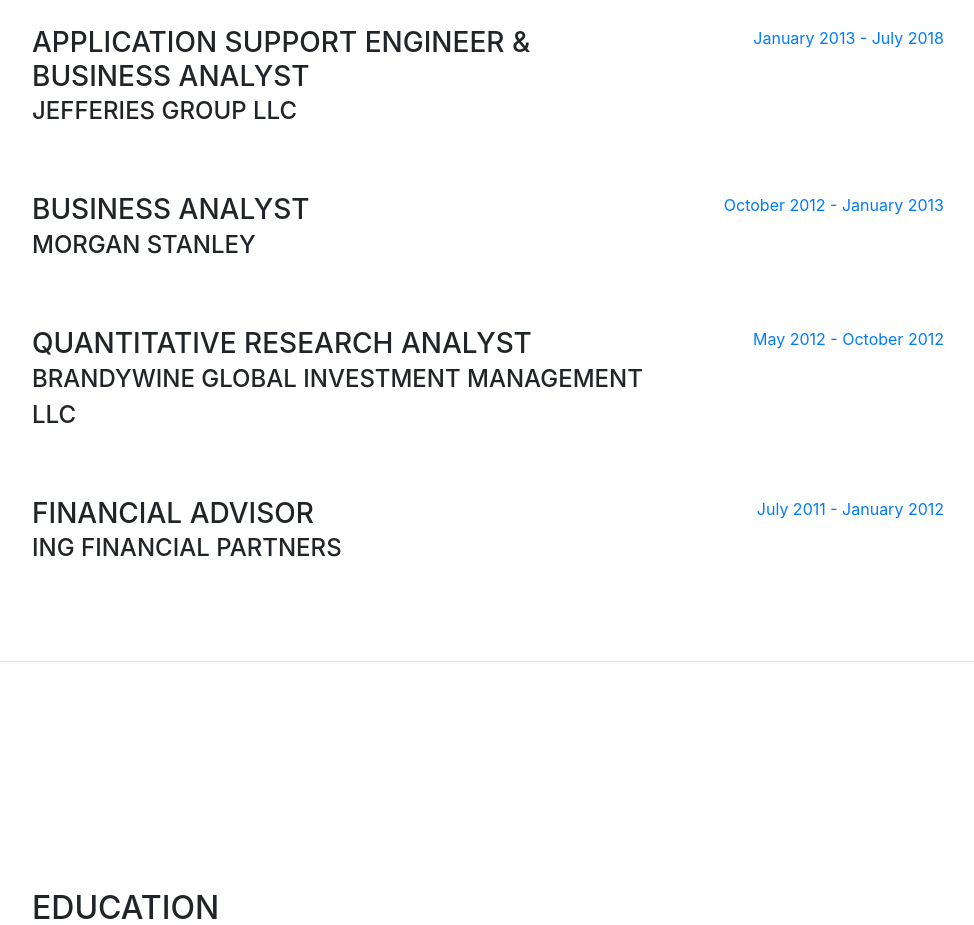
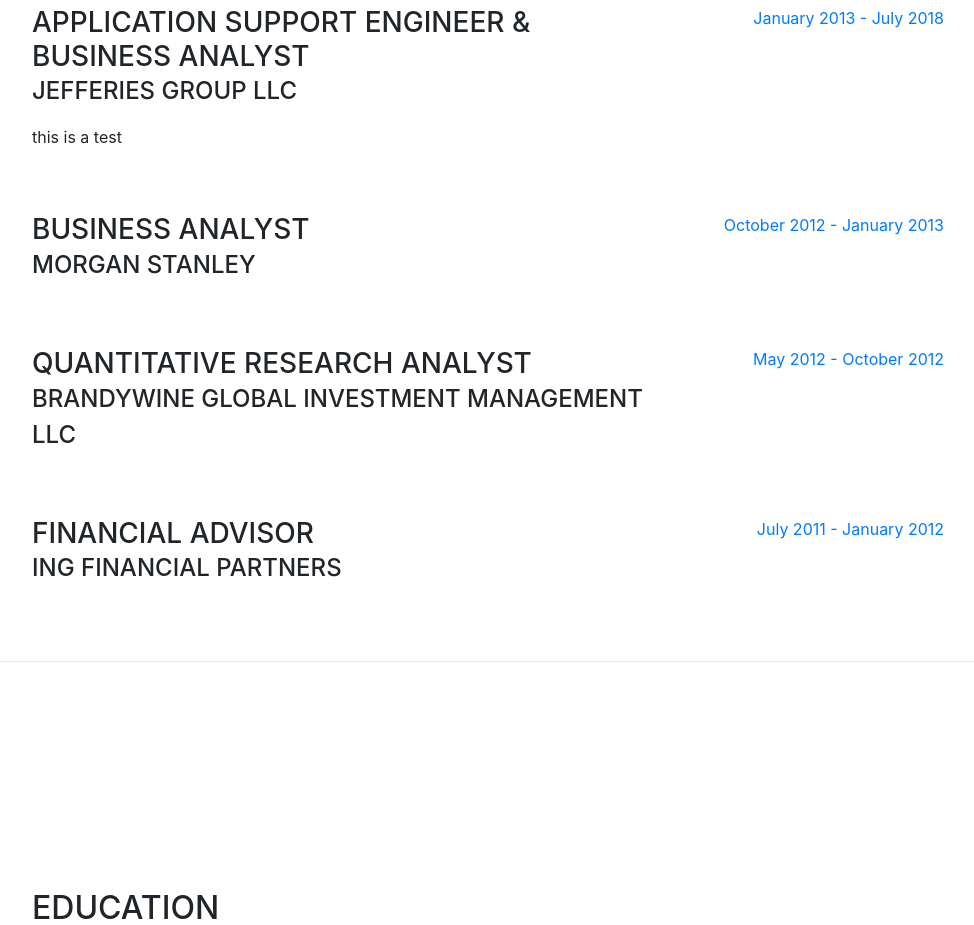
Before and after one commit to TK8771/resume, a website with bundled scripts: page index.html in a window 1280 px wide. Shown: the part 940-1865 px from the top of the page, without its empty margins (288-1262 px from the left). Built offline with nearby package versions, Linux system fonts and the light colour scheme; a web font is replaced by a local one.

Commit message:
updating tab description and testing experience section

```diff
--- a/index.html
+++ b/index.html
@@ -8,7 +8,7 @@
     <meta name="description" content="">
     <meta name="author" content="">
 
-    <title>Resume - Start Bootstrap Theme</title>
+    <title>Thomas Kelly - Resume site</title>
 
     <!-- Bootstrap core CSS -->
     <link href="vendor/bootstrap/css/bootstrap.min.css" rel="stylesheet">
@@ -97,7 +97,7 @@
             <div class="resume-content mr-auto">
               <h3 class="mb-0">Application Support Engineer & Business Analyst</h3>
               <div class="subheading mb-3">Jefferies Group LLC</div>
-              <p></p>
+              <p>this is a test</p>
             </div>
             <div class="resume-date text-md-right">
               <span class="text-primary">January 2013 - July 2018</span>
```
